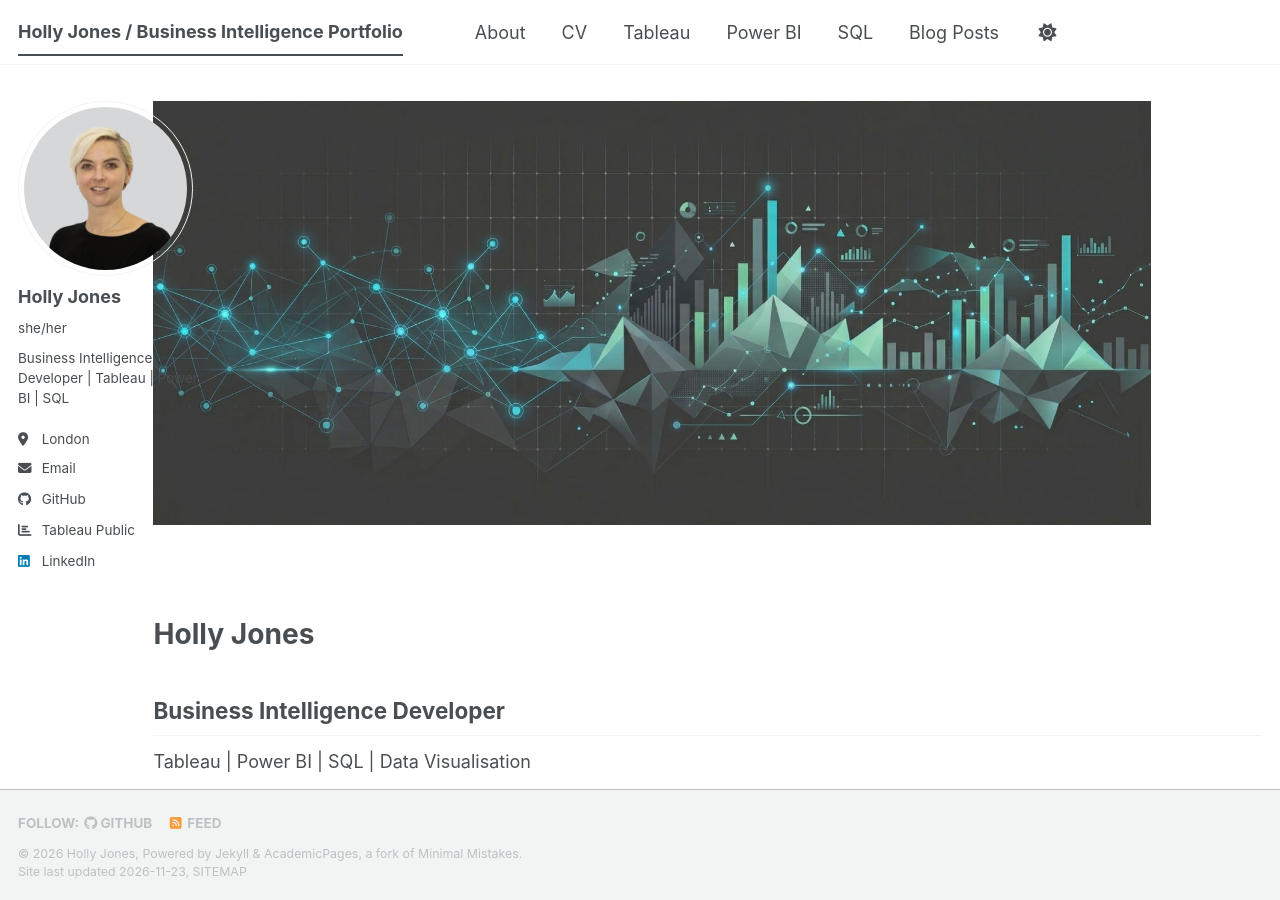
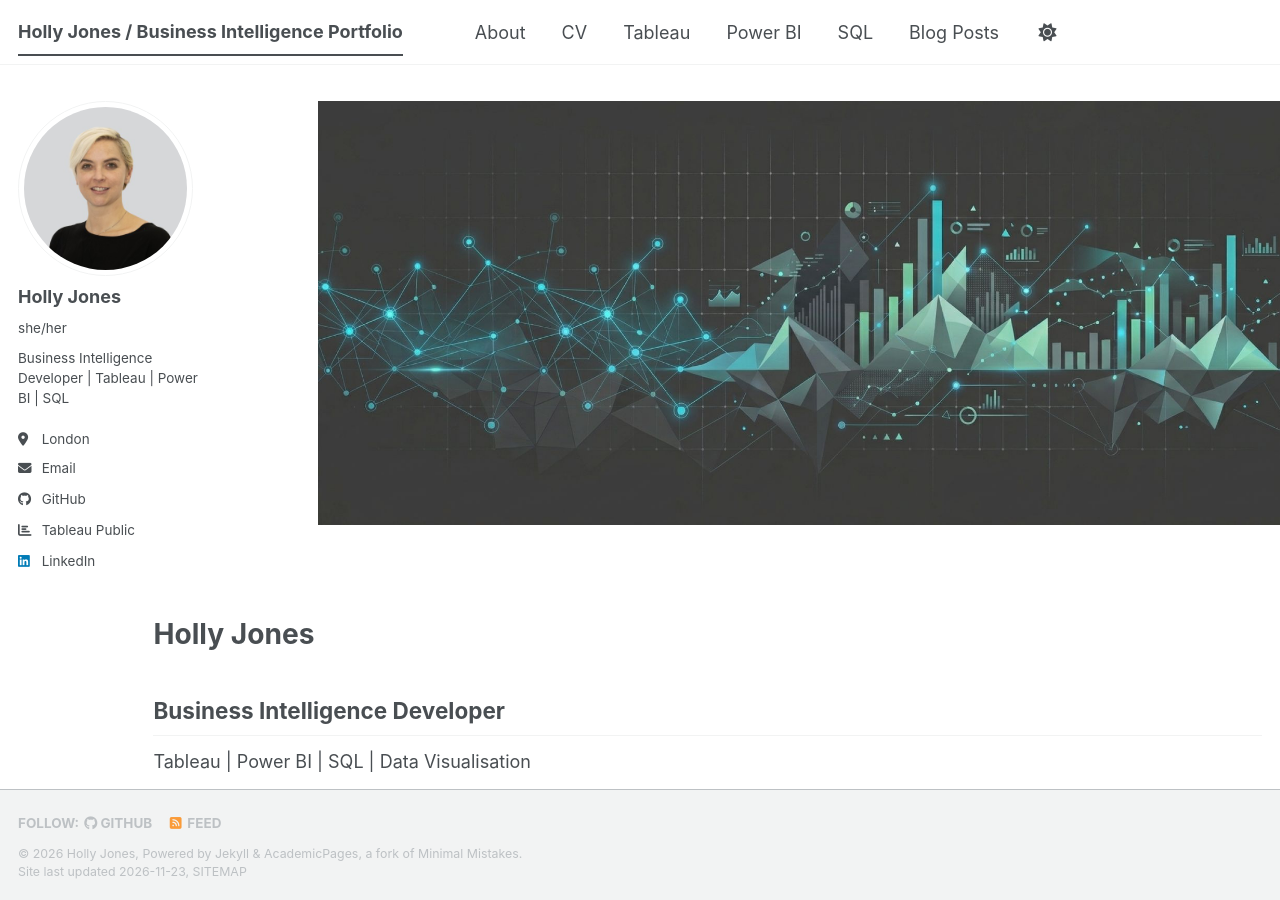
Before and after one commit to hjones87/hjones87.github.io, a Jekyll site: the page built from _pages/about.md, in a window 1280 px wide and 900 px high. Built offline with Jekyll 4.4.1, drawn with Linux system fonts in a browser that asks for light colours; a script bundle is joined from its source files by our own code; a style sheet for code colours, icons or effects is not loaded.

Commit message:
Adjust image alignment in about page

```diff
--- a/_pages/about.md
+++ b/_pages/about.md
@@ -7,7 +7,7 @@ redirect_from:
   - /about/
   - /about.html
 ---
-<img src="/images/header.jpg" alt="Portfolio Banner" style="width:90%; margin-bottom:20px;">
+<img src="/images/header.jpg" alt="Portfolio Banner" style="width:90%; margin-left: 165px; margin-bottom:20px;">
 
 <br>
 
```
